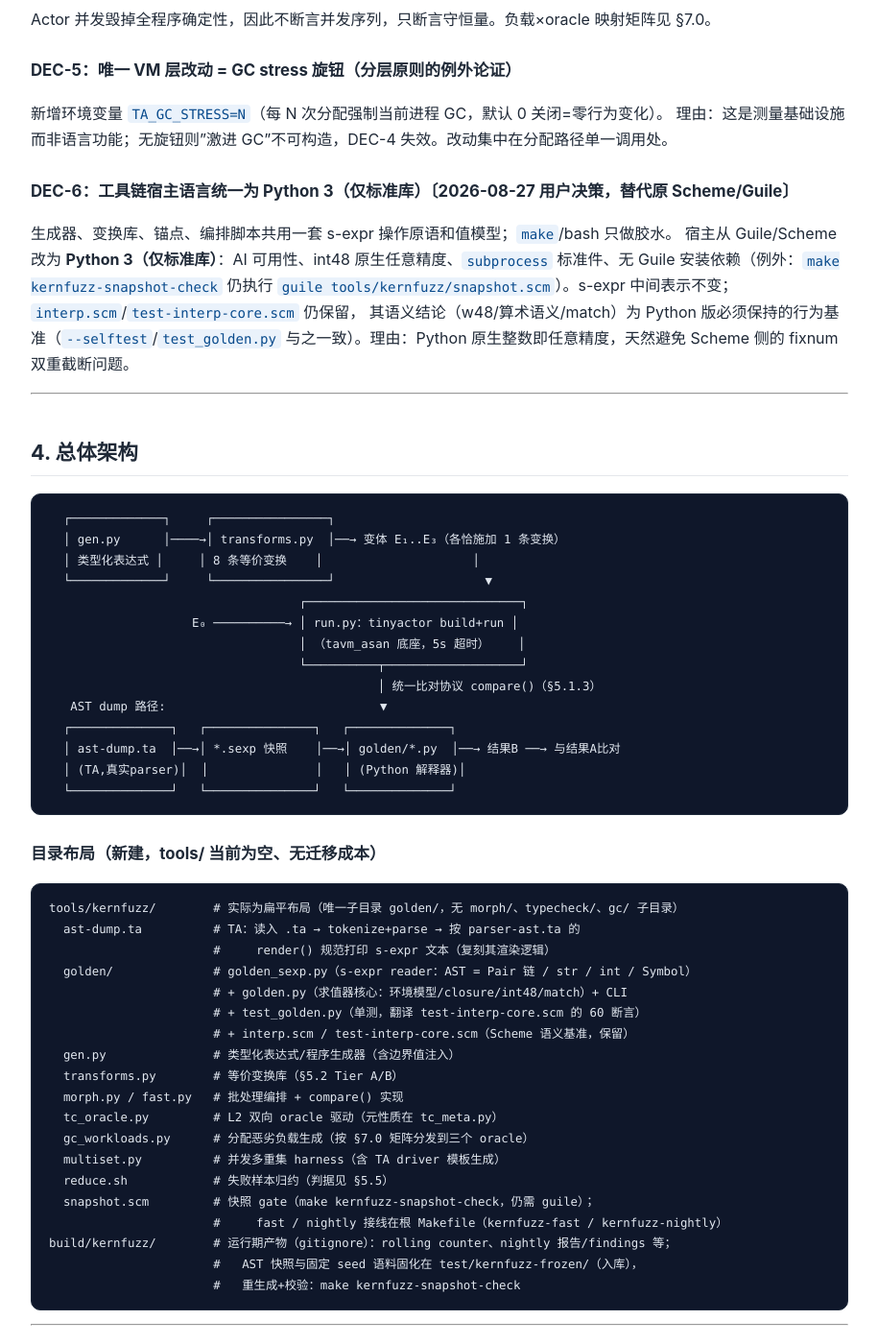
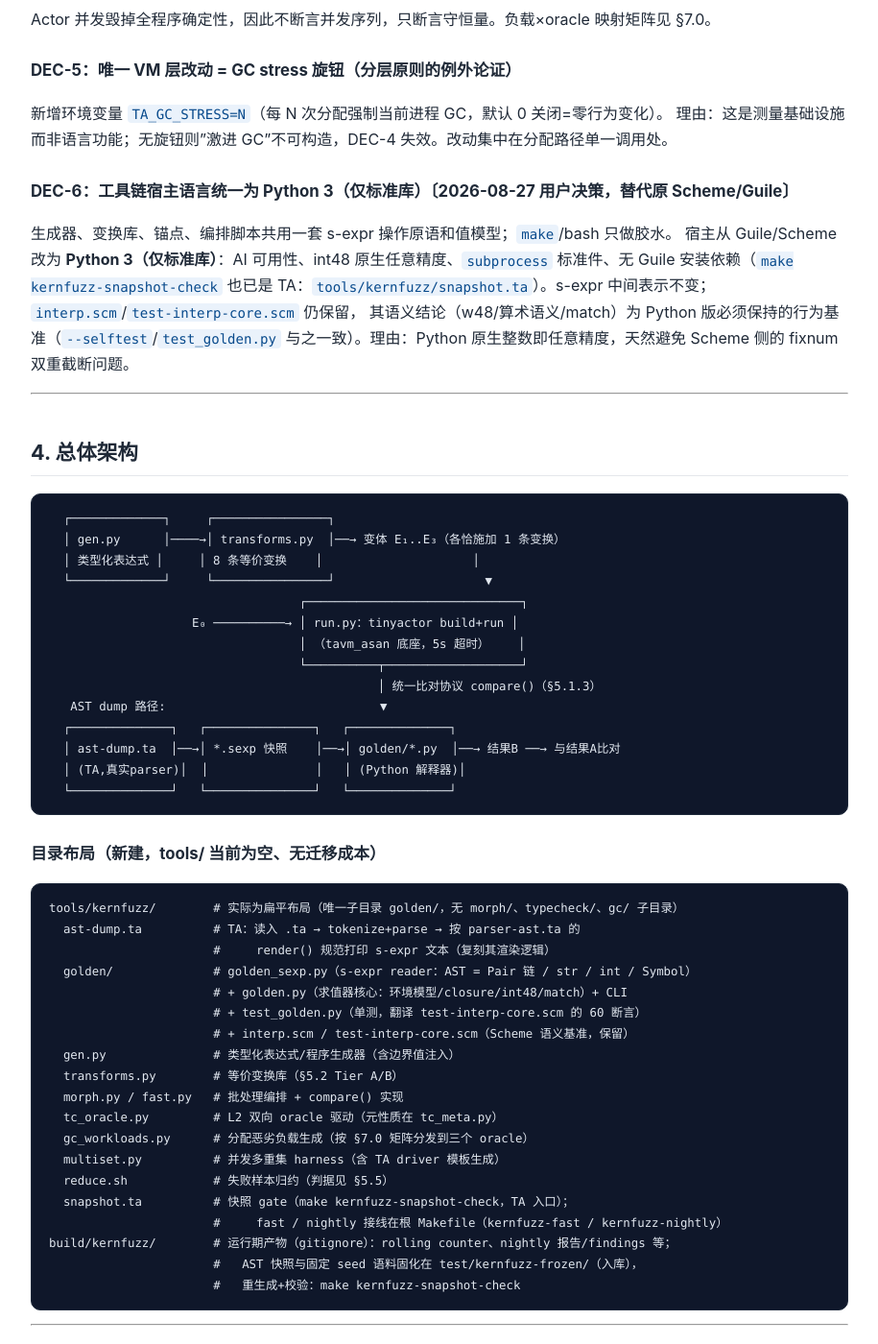
Before and after one commit to tiancaiamao/tinyactor, a Jekyll site: the page built from docs/kernel-fuzzing-design.md, in a window 1280 px wide and 1400 px high, scrolled down 3777 px. Shown: the whole window at 96% size, without its empty margins (182-1097 px from the left). Built offline with Jekyll 4.4.1, drawn with Linux system fonts in a browser that asks for light colours; our own code applies the rules of GitHub Pages for plain Markdown files.

Commit message:
refactor(kernfuzz): snapshot gate in TA, no guile in CI
`make kernfuzz-snapshot-check` regenerates every corpus AST snapshot and then
asserts `git status -- test/kernfuzz-frozen/` is empty. The generator was
tools/kernfuzz/snapshot.scm (guile), so ci.yml installed guile-3.0 on every
push just to run it — the last Scheme piece of the kernfuzz toolchain.

tools/kernfuzz/snapshot.ta reproduces the behaviour: same corpus rule
(test/basic + test/compiler *.ta, skipping -errors), same flat snapshot
naming, same expected-fail.txt format, same summary, sorted walk and stale
*.sexp cleanup so a rerun is byte-identical. It reuses the existing capture
primitive instead of growing a second one — tafuzz_arm.one (spawn, both
streams, exit code, hard budget); the budget matters here because a hang in
the tokenizer/parser would otherwise cost the whole CI job (20s per file).

Capture files are worktree-relative (tools/kernfuzz/build/snapshot, gitignored,
one per corpus file) rather than a /tmp name: TA has no getpid, and the
property the pid suffix bought — no two concurrent runs sharing a capture file
(#327) — follows from the path living inside the worktree.

ci.yml also drops the now-empty "Install snapshot gate dependencies" step of
coverage-c; kernfuzz-fast still installs guile (not this task). Four comments
that named snapshot.scm follow the rename.

Tested:
- same tree, both implementations: guile 1m29.8s, TA 1m29.2s (via make
  1m31.5s), 105 scanned / 105 snapshotted / 0 expected-fail in both, console
  output line-for-line identical, `git status -- test/kernfuzz-frozen/` empty.
- determinism: three consecutive runs green; deleting
  snapshots/basic-closure.sexp and rerunning rebuilds it from the corpus with
  md5 d2fdf01e1632ee828952d46c1d555e6e, identical to the HEAD blob.
- teeth: ast-dump.ta's render patched to print [ ] for ( ) -> gate exits
  non-zero and lists 105 modified snapshots; a corpus file with a syntax error
  lands in expected-fail.txt as "test/basic/zz-teeth-broken.ta  1  ** CRASH
  ..." with no snapshot written. Both probes reverted, tree clean.
- make test: 0 failures everywhere (compiler 85, basic 100, gc 21, actor 64,
  module 51, cli 2; MODULE / KL LINK / KL SEM / FMT GUARD passed);
  make test-bootstrap 5/5, fixed point bit-identical.

Signed-off-by: tiancaiamao <tiancaiamao@gmail.com>

```diff
--- a/docs/kernel-fuzzing-design.md
+++ b/docs/kernel-fuzzing-design.md
@@ -149,7 +149,7 @@ Actor 并发毁掉全程序确定性，因此不断言并发序列，只断言
 ### DEC-6：工具链宿主语言统一为 Python 3（仅标准库）〔2026-08-27 用户决策，替代原 Scheme/Guile〕
 生成器、变换库、锚点、编排脚本共用一套 s-expr 操作原语和值模型；`make`/bash 只做胶水。
 宿主从 Guile/Scheme 改为 **Python 3（仅标准库）**：AI 可用性、int48 原生任意精度、`subprocess`
-标准件、无 Guile 安装依赖（例外：`make kernfuzz-snapshot-check` 仍执行 `guile tools/kernfuzz/snapshot.scm`）。s-expr 中间表示不变；`interp.scm`/`test-interp-core.scm` 仍保留，
+标准件、无 Guile 安装依赖（`make kernfuzz-snapshot-check` 也已是 TA：`tools/kernfuzz/snapshot.ta`）。s-expr 中间表示不变；`interp.scm`/`test-interp-core.scm` 仍保留，
 其语义结论（w48/算术语义/match）为 Python 版必须保持的行为基准（`--selftest`/`test_golden.py`
 与之一致）。理由：Python 原生整数即任意精度，天然避免 Scheme 侧的 fixnum 双重截断问题。
 
@@ -191,7 +191,7 @@ tools/kernfuzz/        # 实际为扁平布局（唯一子目录 golden/，无 m
   gc_workloads.py      # 分配恶劣负载生成（按 §7.0 矩阵分发到三个 oracle）
   multiset.py          # 并发多重集 harness（含 TA driver 模板生成）
   reduce.sh            # 失败样本归约（判据见 §5.5）
-  snapshot.scm         # 快照 gate（make kernfuzz-snapshot-check，仍需 guile）；
+  snapshot.ta          # 快照 gate（make kernfuzz-snapshot-check，TA 入口）；
                        #     fast / nightly 接线在根 Makefile（kernfuzz-fast / kernfuzz-nightly）
 build/kernfuzz/        # 运行期产物（gitignore）：rolling counter、nightly 报告/findings 等；
                        #   AST 快照与固定 seed 语料固化在 test/kernfuzz-frozen/（入库），
```
Also changed, not shown: docs/kl-format.md (+1 -1 lines), .github/workflows/ci.yml, 5 other files.
